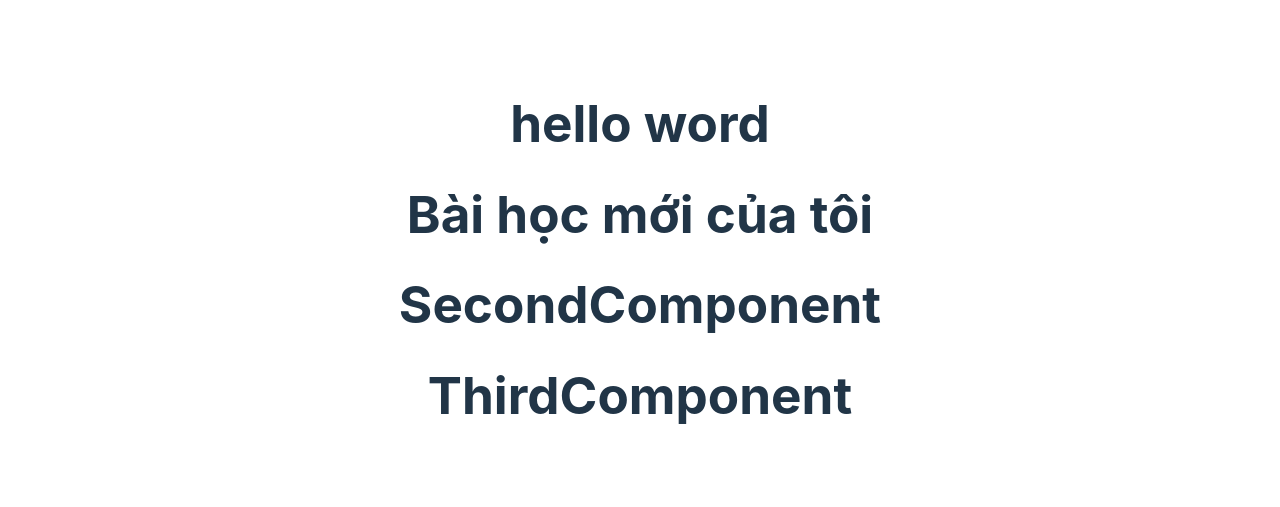
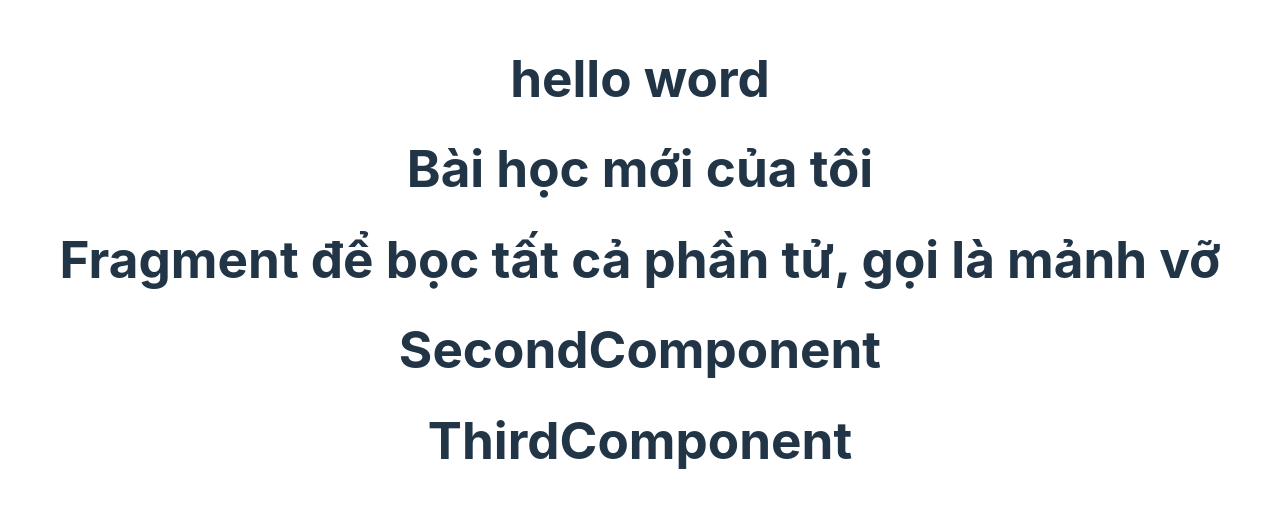
Before and after one commit to tainguyenCG/Update_REACTJS, a React (Vite) app: page / in a window 1280 px wide. Shown: the part 141-648 px from the top of the page. Built offline with nearby package versions, Linux system fonts and the light colour scheme.

Commit message:
{JSON.stringify(DaylaFragment)}

```diff
--- a/src/components/learn/MyComponent.jsx
+++ b/src/components/learn/MyComponent.jsx
@@ -1,5 +1,14 @@
 const MyComponent = () => {
-  return <h1>Bài học mới của tôi</h1>;
+  const DaylaFragment = "Fragment để bọc tất cả phần tử, gọi là mảnh vỡ ";
+  return (
+    <>
+      <h1>Bài học mới của tôi</h1>
+      <h1>{DaylaFragment}</h1>
+      {/* có thể chuyển chuỗi, mảng, oject bằng cách
+            {JSON.stringify(DaylaFragment)}
+        */}
+    </>
+  );
 }; // gọi nó ra tại vị trí khác = cách  <MyComponent></MyComponent> hoặc <MyComponent/>
 
 export default MyComponent;
```
